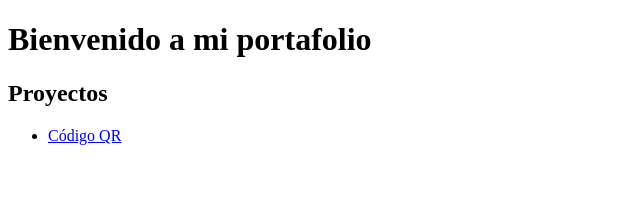
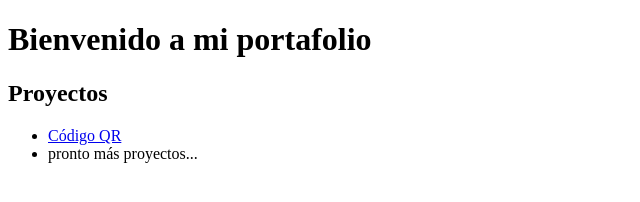
Before and after one commit to FernandoLF/FernandoLF.github.io, a plain HTML site: page index.html in a window 1280 px wide. Shown: the whole page, without its empty margins (0-640 px from the left). Drawn offline with Linux system fonts and the light colour scheme.

Commit message:
Se agrega un nuevo item indicando los nuevos proyectos por venir

```diff
--- a/index.html
+++ b/index.html
@@ -9,7 +9,7 @@
     <h2>Proyectos</h2>
     <ul>
         <li><a href="fe_qrCode/index.html" target="_blank">Código QR</a></li>
-        <!-- Puedes agregar más enlaces aquí -->
+        <li>pronto más proyectos...</li>
     </ul>
 </body>
 </html>
```
